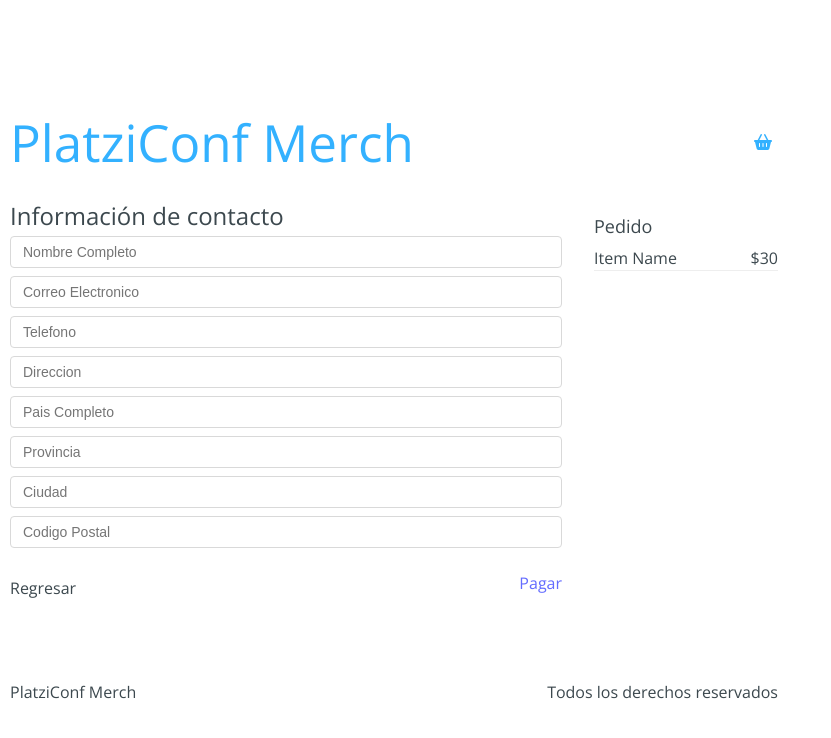
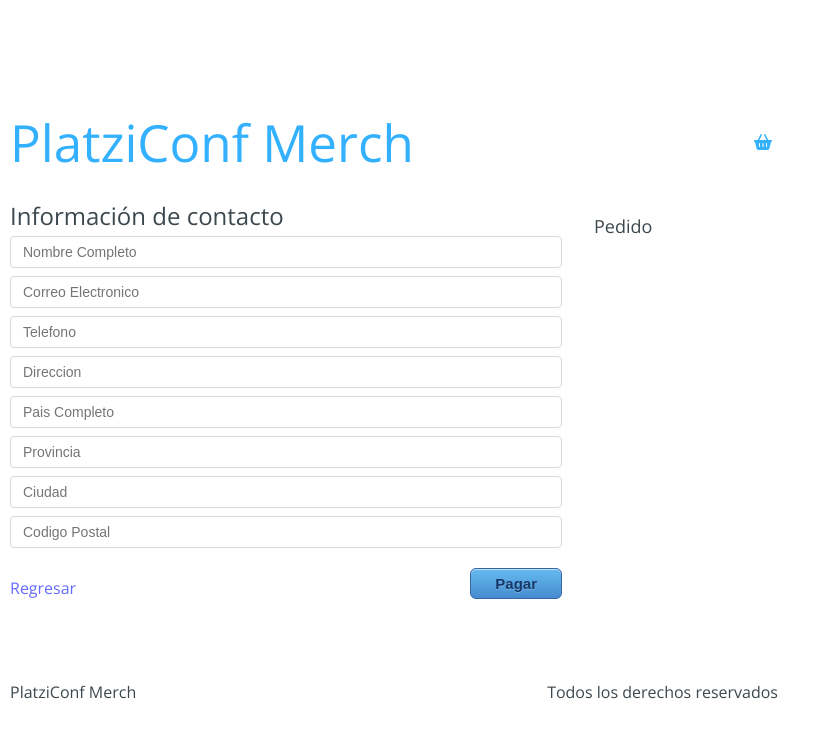
Before and after one commit to larturi/react-conf-platzi-vite, a React (Vite) app: page /checkout/information in a window 1280 px wide. Shown: the top 738 px of the page, without its empty margins (0-831 px from the left). Built offline with nearby package versions, Linux system fonts and the light colour scheme.

Commit message:
HandleSubmit Buyer Data

```diff
--- a/package.json
+++ b/package.json
@@ -17,6 +17,7 @@
     "react": "^18.2.0",
     "react-dom": "^18.2.0",
     "react-router-dom": "6",
+    "uuid": "^9.0.0",
     "vite": "^4.0.0"
   },
   "devDependencies": {
--- a/src/components/Checkout/Checkout.jsx
+++ b/src/components/Checkout/Checkout.jsx
@@ -1,5 +1,7 @@
 import { useContext } from 'react'
 import { Link } from 'react-router-dom'
+import { v4 as uuidv4 } from 'uuid'
+
 import AppContext from '../../context/AppContext'
 
 import './Checkout.css'
@@ -25,7 +27,7 @@
         {cart.length > 0 ? <h3>Lista de Pedidos:</h3> : <h3>No hay pedidos</h3>}
 
         {cart.map((item) => (
-          <div className="checkout-item">
+          <div className="checkout-item" key={uuidv4()}>
             <div className="checkout-element">
               <h4>{item.title}</h4>
               <span>${item.price}</span>
--- a/src/components/Information/Information.jsx
+++ b/src/components/Information/Information.jsx
@@ -1,8 +1,34 @@
+import { useContext, useRef } from 'react'
+
+import { Link, useNavigate } from 'react-router-dom'
+import AppContext from '../../context/AppContext'
+
 import './Information.css'
 
-import { Link } from 'react-router-dom'
+export const Information = () => {
+  const { state, addToBuyer } = useContext(AppContext)
+  const { cart } = state
+  const form = useRef(null)
+  const navigate = useNavigate()
 
-export const Information = () => {
+  const handleSubmit = () => {
+    const formData = new FormData(form.current)
+
+    const buyer = {
+      name: formData.get('name'),
+      email: formData.get('email'),
+      phone: formData.get('phone'),
+      address: formData.get('address'),
+      country: formData.get('country'),
+      state: formData.get('state'),
+      city: formData.get('city'),
+      cp: formData.get('cp'),
+    }
+
+    addToBuyer(buyer)
+    navigate('/checkout/payment')
+  }
+
   return (
     <div className="information">
       <div className="information-content">
@@ -11,7 +37,7 @@
         </div>
 
         <div className="information-form">
-          <form action="">
+          <form ref={form}>
             <input type="text" placeholder="Nombre Completo" name="name" />
             <input type="text" placeholder="Correo Electronico" name="email" />
             <input type="text" placeholder="Telefono" name="phone" />
@@ -24,21 +50,27 @@
         </div>
 
         <div className="information-buttons">
-          <div className="information-back">Regresar</div>
-          <Link to="/checkout/payment">
-            <div className="information-next">Pagar</div>
-          </Link>
+          <div className="information-back">
+            <Link to="/checkout">Regresar</Link>
+          </div>
+          <div className="information-next">
+            <button type="button" onClick={handleSubmit}>
+              Pagar
+            </button>
+          </div>
         </div>
       </div>
 
       <div className="information-sidebar">
         <h3>Pedido</h3>
-        <div className="information-item">
-          <div className="information-element">
-            <h4>Item Name</h4>
-            <span>$30</span>
+        {cart.map((item) => (
+          <div className="information-item" key={item.id}>
+            <div className="information-element">
+              <h4>{item.title}</h4>
+              <span>${item.price}</span>
+            </div>
           </div>
-        </div>
+        ))}
       </div>
     </div>
   )
--- a/src/hooks/useInitialState.js
+++ b/src/hooks/useInitialState.js
@@ -18,8 +18,16 @@
     })
   }
 
+  const addToBuyer = (payload) => {
+    setState({
+      ...state,
+      buyer: [...state.buyer, payload],
+    })
+  }
+
   return {
     addToCart,
+    addToBuyer,
     removeToCart,
     state,
   }
--- a/src/initialState.js
+++ b/src/initialState.js
@@ -1,5 +1,6 @@
 export default {
   cart: [],
+  buyer: [],
   products: [
     {
       id: '1',
```
Also changed, not shown: 1 other file (tests, documents, lock files or other folders).
